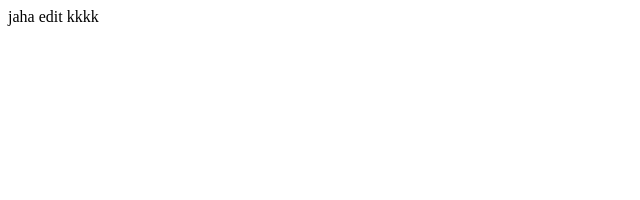
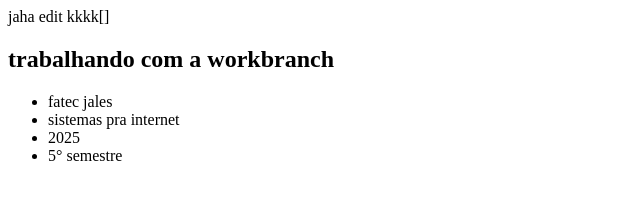
Before and after one commit to enzohd/intro_gi_si, a plain HTML site: page index.html in a window 1280 px wide. Shown: the whole page, without its empty margins (0-640 px from the left). Drawn offline with Linux system fonts and the light colour scheme.

Commit message:
asdçjkzhgkhxjcvabsdna

```diff
--- a/index.html
+++ b/index.html
@@ -6,6 +6,13 @@
     <title>Document</title>
 </head>
 <body>
-    jaha edit kkkk
+    jaha edit kkkk[]
+    <h2>trabalhando com a workbranch</h2>
+    <ul>
+        <li>fatec jales</li>
+        <li>sistemas pra internet</li>
+        <li>2025</li>
+        <li>5° semestre</li>
+    </ul>
 </body>
 </html>
```
